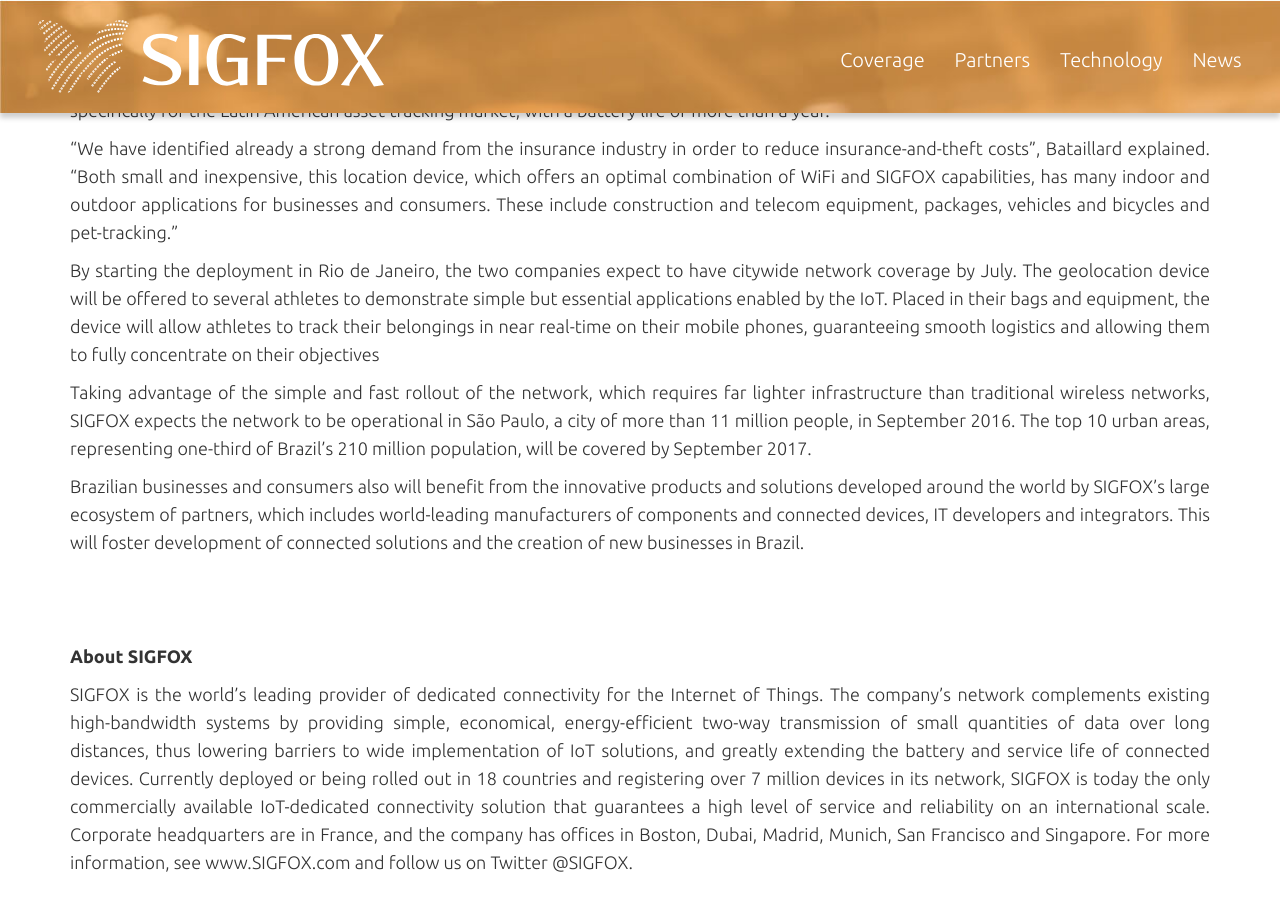
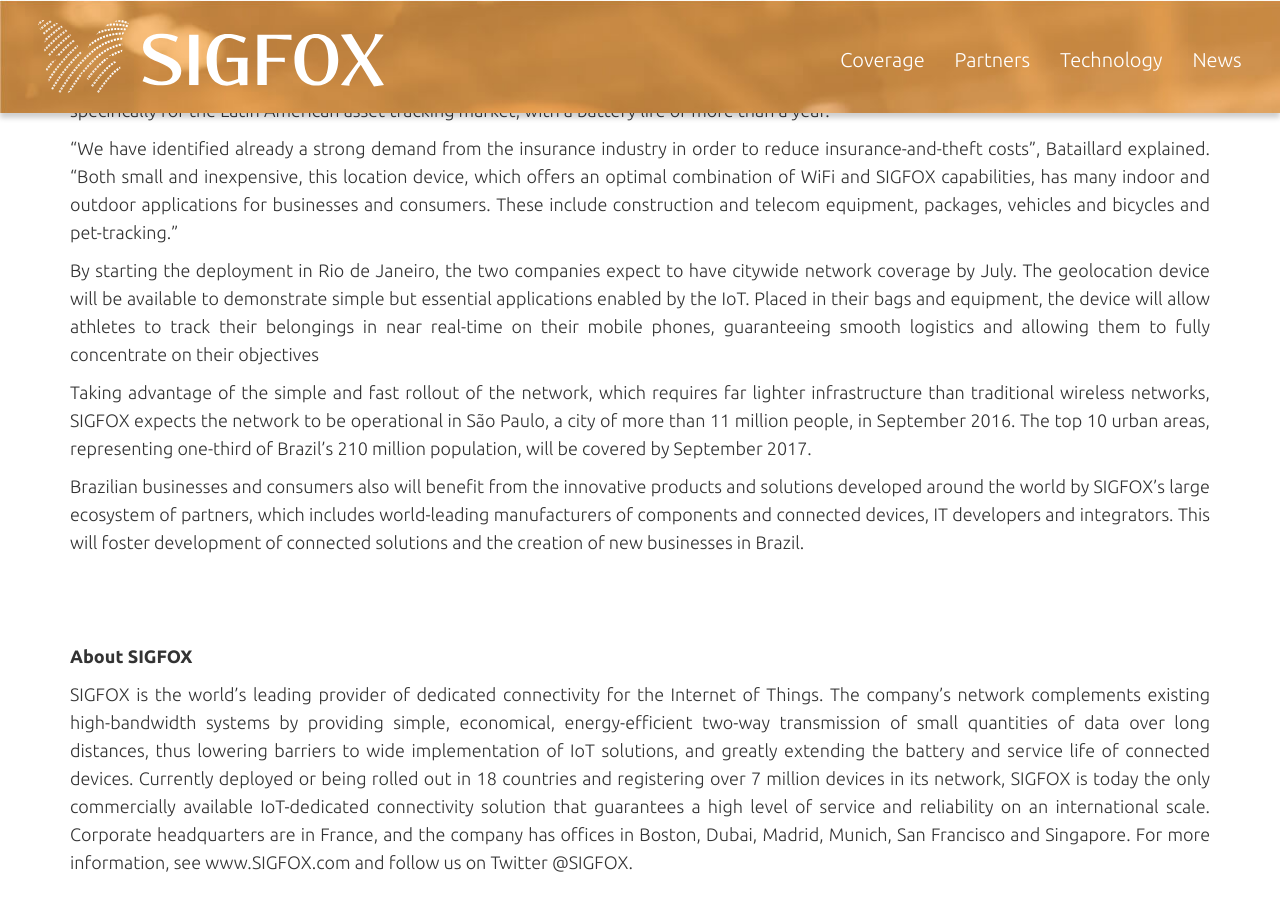
Before and after one commit to sigfox/makers.sigfox.com, a Jekyll site: the page built from _posts/2016-04-28-SIGFOX-and-Brazilian-Partner-WND-Announce-Internet-of-Things-Network-Deployment-Underway-in-Brazil.html, in a window 1280 px wide and 900 px high, scrolled down 833 px. Built offline with Jekyll 4.4.1, drawn with Linux system fonts in a browser that asks for light colours.

Commit message:
Update 2016-04-28-SIGFOX-and-Brazilian-Partner-WND-Announce-Internet-of-Things-Network-Deployment-Underway-in-Brazil.html

```diff
--- a/_posts/2016-04-28-SIGFOX-and-Brazilian-Partner-WND-Announce-Internet-of-Things-Network-Deployment-Underway-in-Brazil.html
+++ b/_posts/2016-04-28-SIGFOX-and-Brazilian-Partner-WND-Announce-Internet-of-Things-Network-Deployment-Underway-in-Brazil.html
@@ -26,7 +26,7 @@
 
 <p>“We have identified already a strong demand from the insurance industry in order to reduce insurance-and-theft costs”, Bataillard explained. “Both small and inexpensive, this location device, which offers an optimal combination of WiFi and SIGFOX capabilities, has many indoor and outdoor applications for businesses and consumers. These include construction and telecom equipment, packages, vehicles and bicycles and pet-tracking.”</p>
 
-<p>By starting the deployment in Rio de Janeiro, the two companies expect to have citywide network coverage by July. The geolocation device will be offered to several athletes to demonstrate simple but essential applications enabled by the IoT.
+<p>By starting the deployment in Rio de Janeiro, the two companies expect to have citywide network coverage by July. The geolocation device will be available to demonstrate simple but essential applications enabled by the IoT.
 
 
 
```
